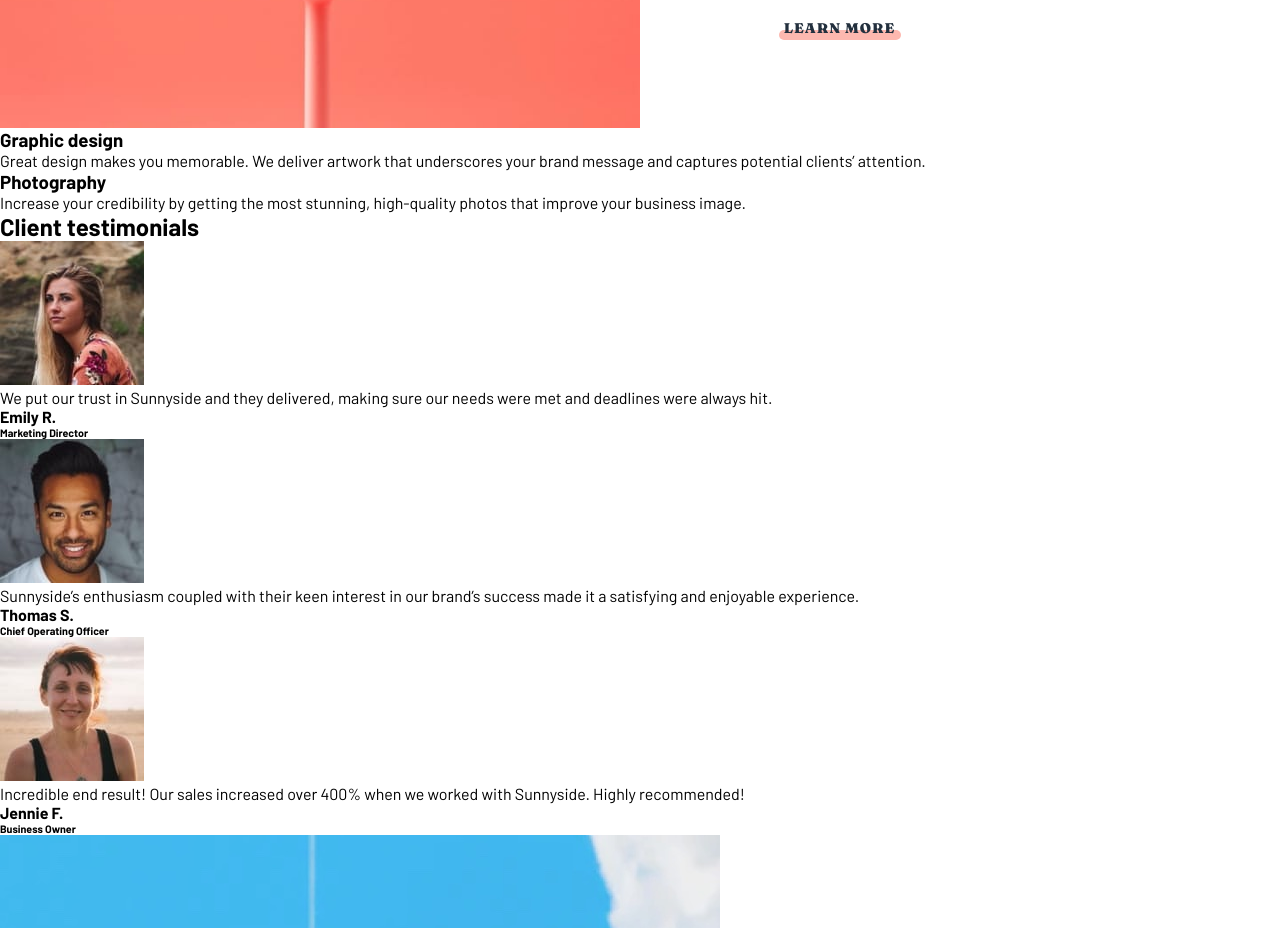
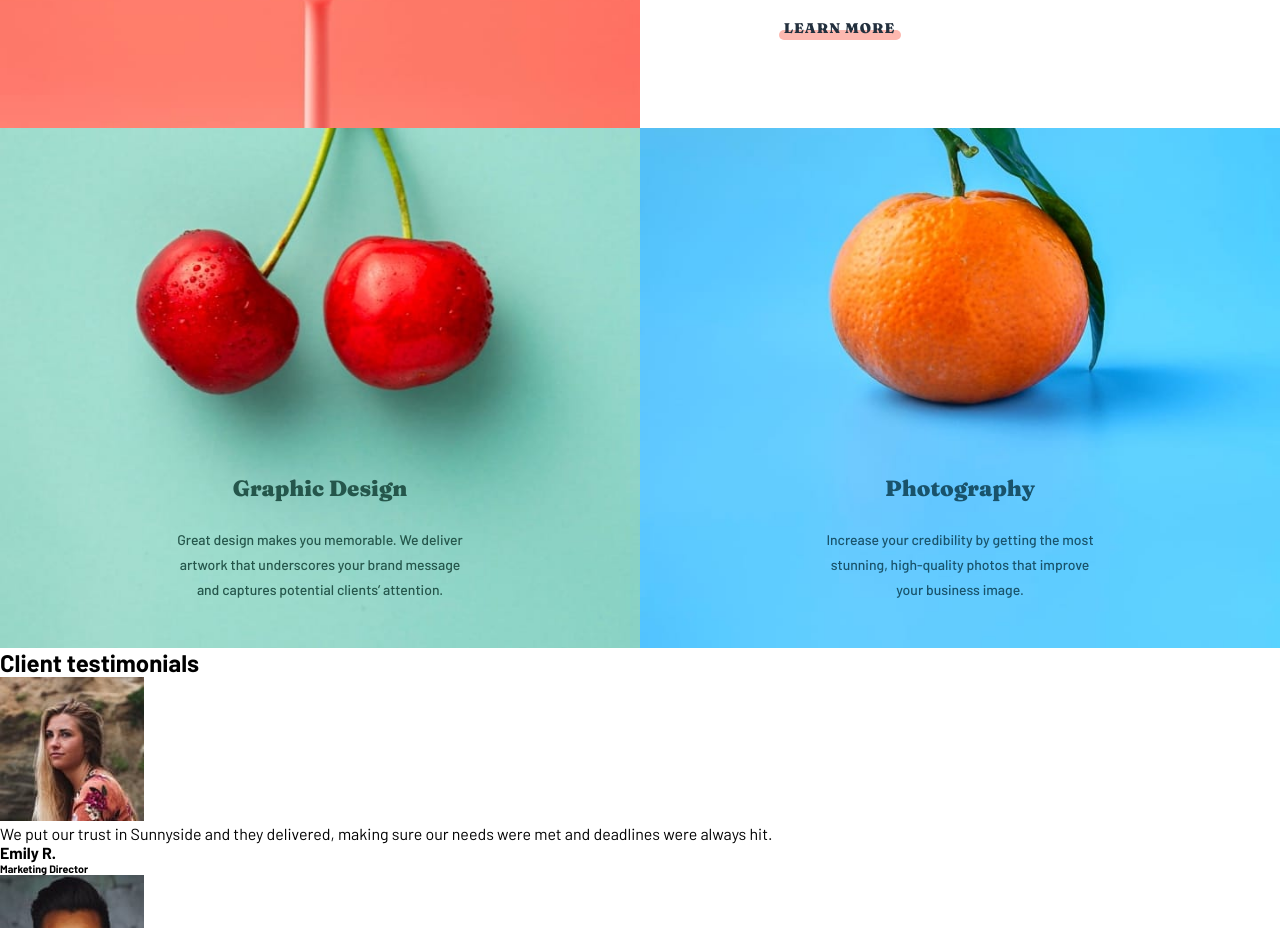
Before and after one commit to ZaraMr/sunnyside-agency, a plain HTML site: page index.html in a window 1280 px wide. Shown: the part 1672-2600 px from the top of the page. Drawn offline with Linux system fonts and the light colour scheme.

Commit message:
Add Style to Section-2
change some details in html section-2 and implement style on that

```diff
--- a/assets/styles/style.css
+++ b/assets/styles/style.css
@@ -224,3 +224,69 @@ a {
 .section__1 .item--2 .context a:hover::after {
   background-color: hsl(7, 99%, 70%);
 }
+
+.section__2 {
+  display: flex;
+  position: relative;
+}
+
+.section__2 .item {
+  flex: 1;
+  display: flex;
+  flex-direction: column;
+  align-items: center;
+  justify-content: center;
+  background-position: inherit;
+  background-size: cover;
+  background-repeat: no-repeat;
+  height: 520px;
+  /* padding-top: 450px; */
+
+  /* position: absolute; */
+}
+
+.section__2 .item .context {
+  display: flex;
+  flex-direction: column;
+  align-items: center;
+  justify-content: center;
+  margin-top: 300px;
+  width: 45%;
+  text-align: center;
+}
+
+.section__2 .item .context h3 {
+  font-size: 22px;
+  font-weight: 950;
+  font-family: "Fraunces", serif;
+  margin-bottom: 25px;
+  /* margin-top: 290px; */
+}
+
+.section__2 .item .context p {
+  font-size: 14px;
+  /* color: hsl(168, 24%, 36%); */
+  font-weight: 500;
+  line-height: 25px;
+  /* padding: 25px 185px 0; */
+}
+
+.section__2 .item--1 .context p,
+.section__2 .item--1 .context h3 {
+  color: hsl(167, 40%, 24%);
+}
+
+.section__2 .item--2 .context p,
+.section__2 .item--2 .context h3 {
+  color: hsl(198, 62%, 26%);
+}
+
+.section__2 .item--1 {
+  flex: 1;
+  background-image: url("/assets/imgs/desktop/image-graphic-design.jpg");
+}
+
+.section__2 .item--2 {
+  flex: 1;
+  background-image: url("/assets/imgs/desktop/image-photography.jpg");
+}
--- a/index.html
+++ b/index.html
@@ -72,19 +72,23 @@
       </div>
       <div class="section section__2">
         <div class="item item--1">
-          <h3>Graphic design</h3>
+          <div class="context">
+            <h3>Graphic Design</h3>
             <p>
               Great design makes you memorable. We deliver artwork that
               underscores your brand message and captures potential clients’
               attention.
             </p>
           </div>
+        </div>
         <div class="item item--2">
+          <div class="context">
             <h3>Photography</h3>
             <p>
-            Increase your credibility by getting the most stunning, high-quality
-            photos that improve your business image.
+              Increase your credibility by getting the most stunning,
+              high-quality photos that improve your business image.
             </p>
+          </div>
         </div>
       </div>
       <div class="section section__3">
```
Lines whose indentation alone changed are shown as unchanged.
